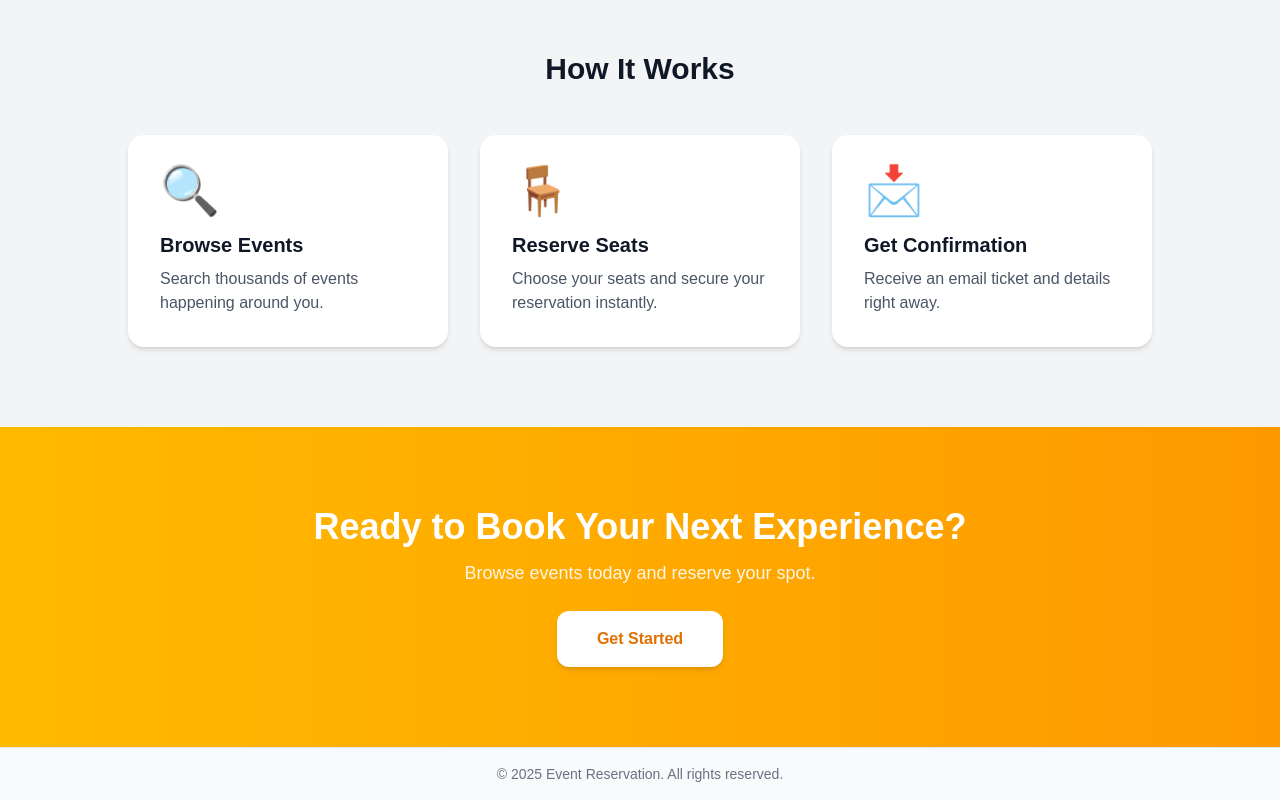
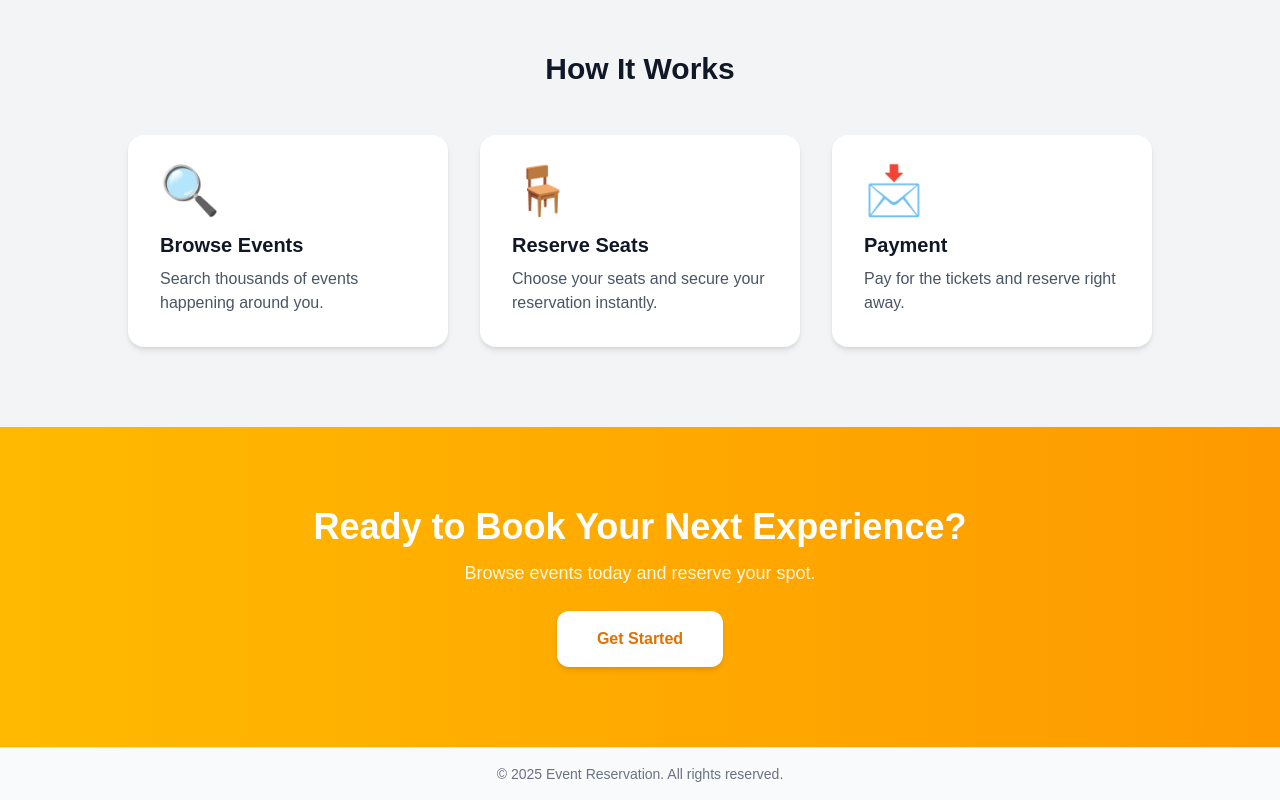
Before and after one commit to Thitiwut-Win/Project_Y3_Reservation, a Next.js app in the folder frontend/: page / in a window 1280 px wide. Shown: the part 1361-2161 px from the top of the page. Built offline with nearby package versions, Linux system fonts and the light colour scheme; no server answers.

Commit message:
Update page.tsx

```diff
--- a/frontend/src/app/page.tsx
+++ b/frontend/src/app/page.tsx
@@ -205,9 +205,9 @@ export default function HomePage() {
 							desc: "Choose your seats and secure your reservation instantly.",
 						},
 						{
-							title: "Get Confirmation",
+							title: "Payment",
 							icon: "📩",
-							desc: "Receive an email ticket and details right away.",
+							desc: "Pay for the tickets and reserve right away.",
 						},
 					].map((step) => (
 						<motion.div
```
